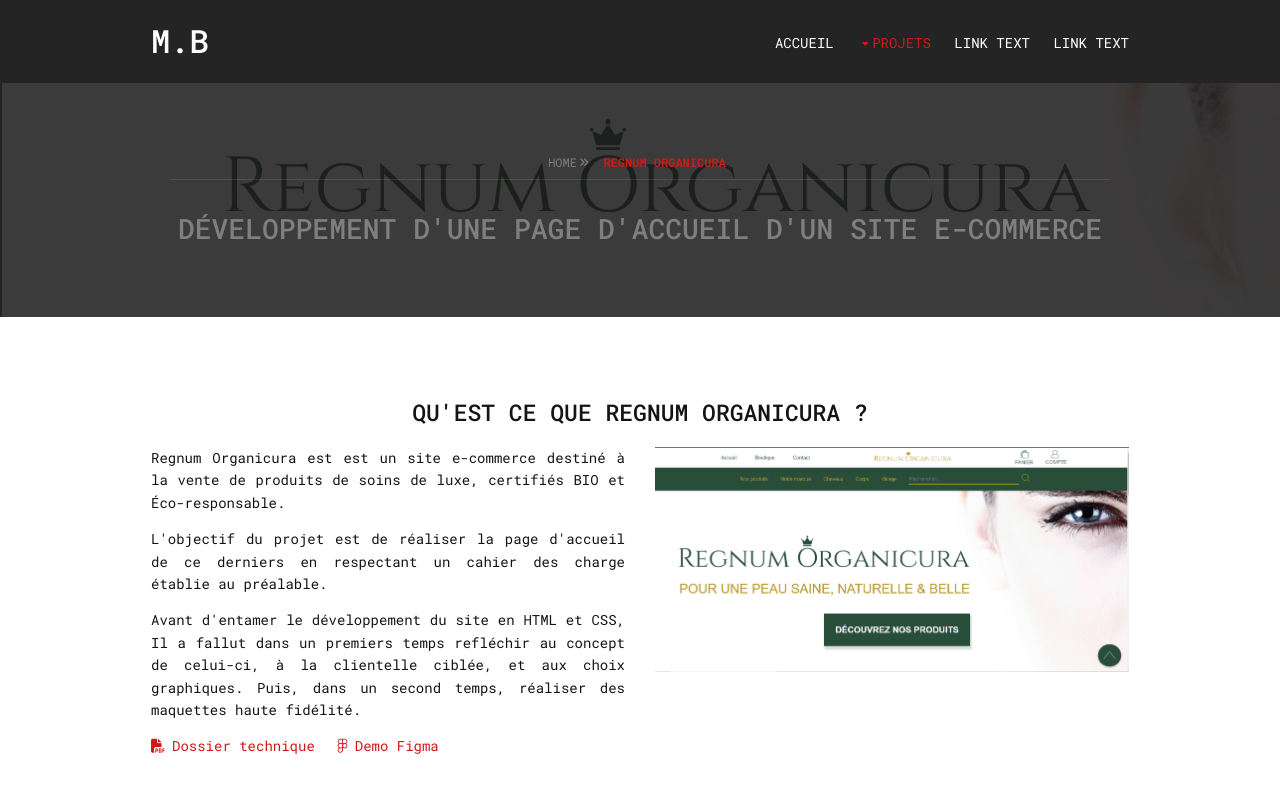
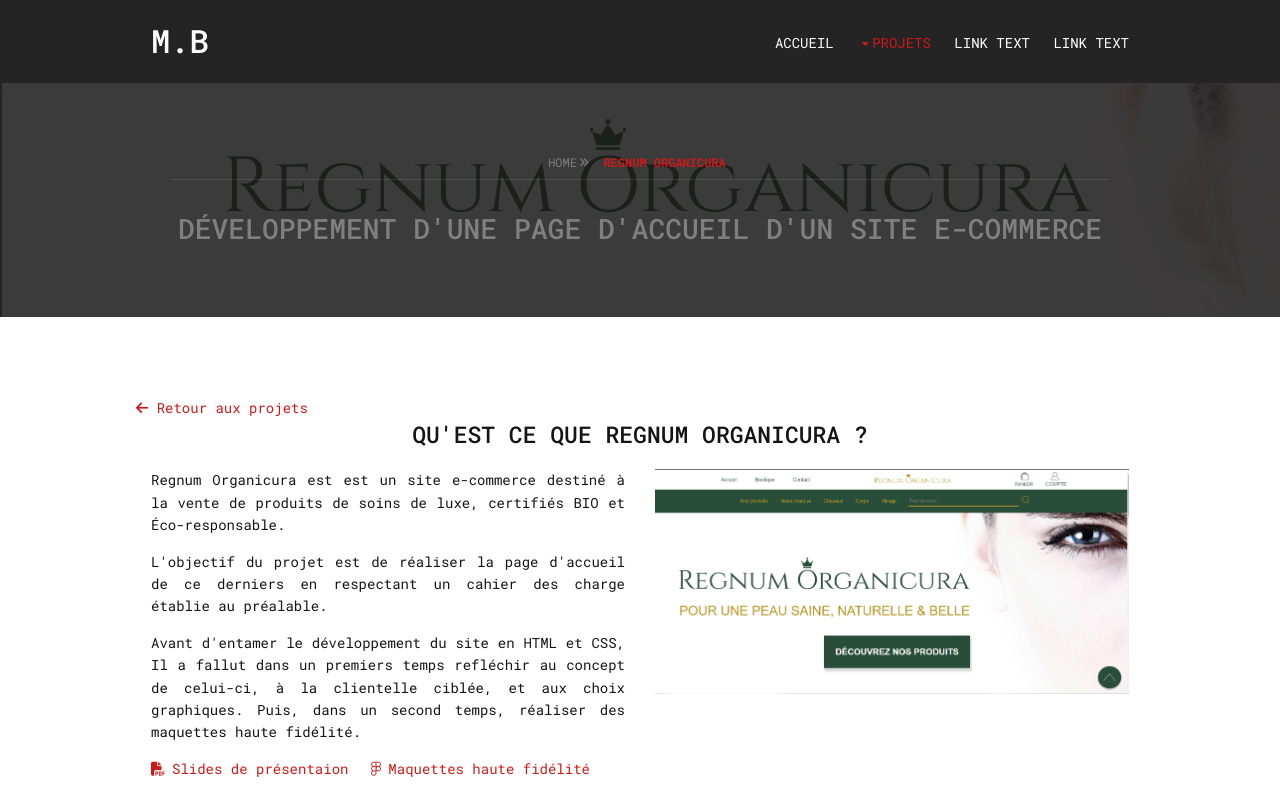
Before and after one commit to maddy-12/portfolio, a plain HTML site: page pages/regnum-organicura.html in a window 1280 px wide. Shown: the top 797 px of the page. Drawn offline with nearby package versions, Linux system fonts and the light colour scheme.

Commit message:
Add go back link

```diff
--- a/pages/regnum-organicura.html
+++ b/pages/regnum-organicura.html
@@ -105,6 +105,7 @@ Licence URI: https://www.os-templates.com/template-terms
       <!-- **************************** PROJECT DESCRIPTION SECTION ********************* -->
       <section class="project-intro">
         <div class="row">
+          <a href="../index.html#projects-section"><i class="fas fa-arrow-left"></i> Retour aux projets</a>
           <div class="col-12">
             <h2> Qu'est ce que Regnum Organicura ? </h2>
           </div>
@@ -123,9 +124,8 @@ Licence URI: https://www.os-templates.com/template-terms
 
               <!-- links to sources -->
               <div class="text-left">
-                <a href="" download="" target="_blank" class="pr-2"><i class="fas fa-file-pdf mr-2"></i>Dossier
-                  technique</a>
-                <a href="" target="_blank" class="pl-2"><i class="fab fa-figma mr-2"></i>Demo Figma</a>
+                <a href="" download="" target="_blank" class="pr-2"><i class="fas fa-file-pdf mr-2"></i>Slides de présentaion</a>
+                <a href="" target="_blank" class="pl-2"><i class="fab fa-figma mr-2"></i>Maquettes haute fidélité</a>
               </div>
 
             </div>
```
Also changed, not shown: index.html (+1 -1 lines), pages/japhon.html (+2 -0 lines).
